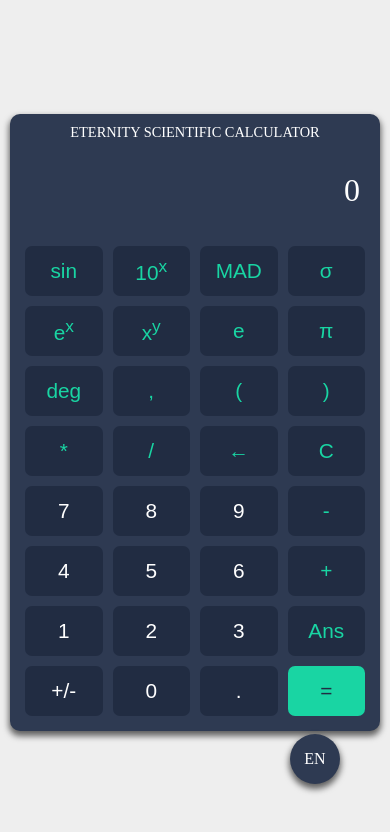
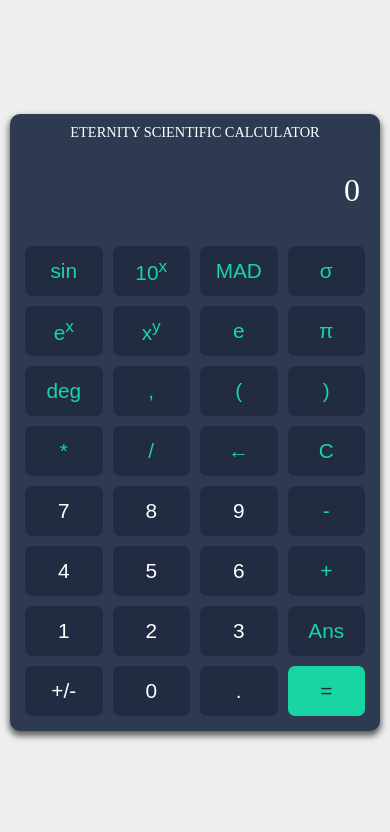
Before and after one commit to niyonx/eternity, a Vue app: page /#/ in a window 390 px wide. Shown: the top 832 px of the page. Built offline with nearby package versions, Linux system fonts and the light colour scheme.

Commit message:
1. add "(", ")" support 2. hide the lang btn for the small screen device 3. update the heroku URL in README

```diff
--- a/src/components/Calculator.vue
+++ b/src/components/Calculator.vue
@@ -89,7 +89,7 @@ export default {
         self.equal()
         return
       }
-      const ALLOWEDKEYS = ['1', '2', '3', '4', '5', '6', '7', '8', '9', '0', '+', '-', '*', '/']
+      const ALLOWEDKEYS = ['1', '2', '3', '4', '5', '6', '7', '8', '9', '0', '+', '-', '*', '/', '(', ')']
       if (ALLOWEDKEYS.indexOf(event.key) >= 0) {
         self.expression += event.key
       }
@@ -180,14 +180,19 @@ export default {
     max-width: 480px;
   }
 
+  @media screen and (max-width: 670px) {
+    .calculator .lang {
+      display: none;
+    }
+  }
   .calculator .lang {
     width: 50px;
     height: 50px;
     border-radius: 50%;
     background: #2E3A52;
     position: fixed;
-    right: 50px;
-    bottom: 60px;
+    right: 2rem;
+    bottom: 2rem;
     line-height: 50px;
     text-align: center;
     box-shadow: 0 4px 6px 1px rgba(0, 0, 0, 0.6);
```
Also changed, not shown: 1 other file (tests, documents, lock files or other folders).
